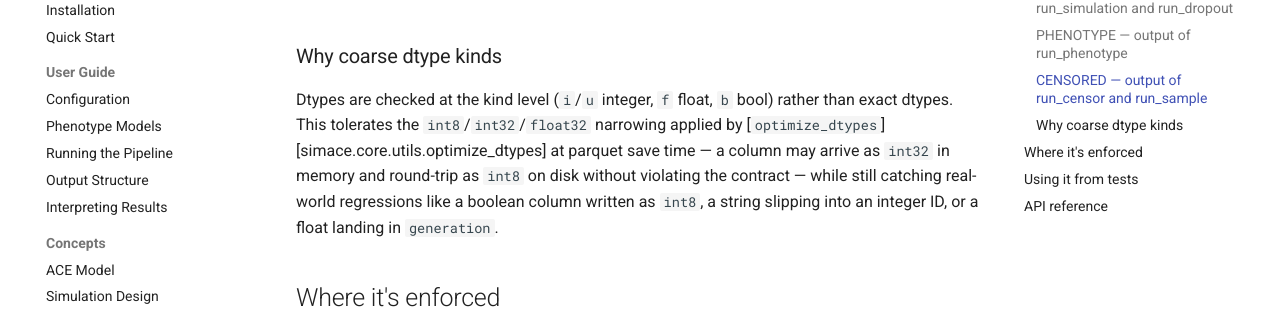
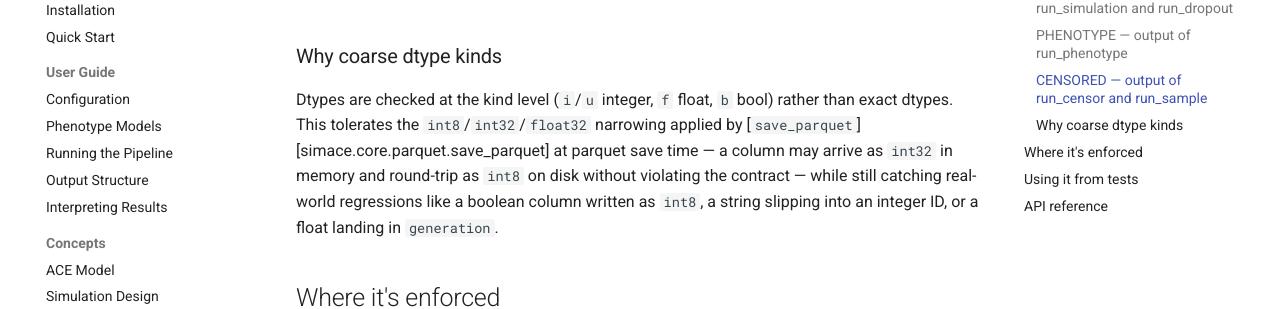
Before and after one commit to rwaples/simACE, an MkDocs documentation site: the page built from docs/concepts/pipeline-schema.md, in a window 1280 px wide and 900 px high, scrolled down 1185 px. Shown: the part 145-454 px from the top of the window. Built offline with MkDocs 1.6.1 and Material for MkDocs 9.7.7, drawn with Linux system fonts in a browser that asks for light colours.

Commit message:
docs: route API references to the post-utils-split layout
Replace ::: simace.core.utils mkdocstrings directive with entries for
the five new modules (core.parquet, core.yaml_io, core.numerics,
core.relationships, simulation.mate_correlation). Update the
pipeline-schema concepts page to link save_parquet (the public face)
instead of the now-private _optimize_dtypes.

```diff
--- a/docs/concepts/pipeline-schema.md
+++ b/docs/concepts/pipeline-schema.md
@@ -47,7 +47,7 @@
 
 Dtypes are checked at the kind level (`i`/`u` integer, `f` float, `b`
 bool) rather than exact dtypes. This tolerates the `int8`/`int32`/`float32`
-narrowing applied by [`optimize_dtypes`][simace.core.utils.optimize_dtypes]
+narrowing applied by [`save_parquet`][simace.core.parquet.save_parquet]
 at parquet save time — a column may arrive as `int32` in memory and round-trip
 as `int8` on disk without violating the contract — while still catching
 real-world regressions like a boolean column written as `int8`, a string
```
Also changed, not shown: docs/api/core.md (+14 -2 lines), docs/api/simulation.md (+4 -0 lines).
